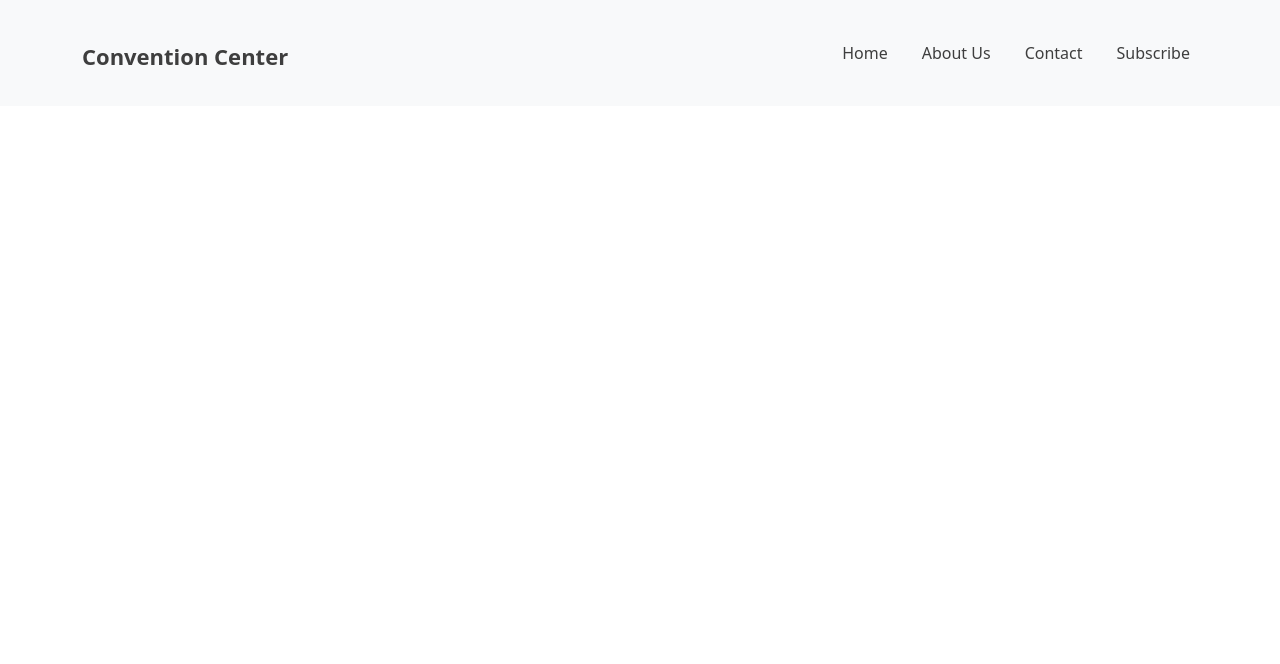
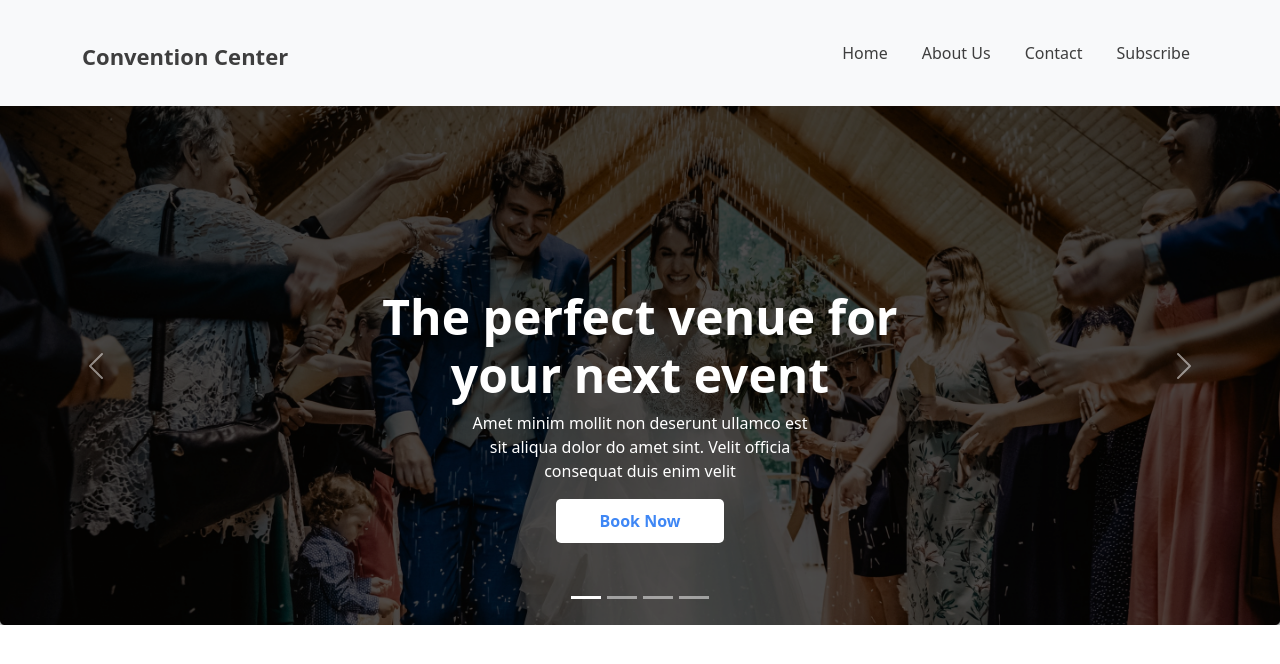
Before and after one commit to mehadi-shuvo/convention-center, a plain HTML site: page index.html in a window 1280 px wide. Drawn offline with nearby package versions, Linux system fonts and the light colour scheme.

Commit message:
banner added

```diff
--- a/css/style.css
+++ b/css/style.css
@@ -24,3 +24,50 @@
     padding: 0;
     text-transform: capitalize;
 }
+
+/* banner css starts */
+
+.carousel-item{
+    position: relative;
+    z-index: -1;
+}
+.carousel-item .overlay::after{
+    content: '';
+    position: absolute;
+    top: 0;
+    left: 0;
+    width: 100%;
+    height: 100%;
+    background-color: #0000004b;
+    z-index: 1;
+}
+.carousel-caption{
+    z-index: 2;
+}
+
+.carousel-caption h5{
+    font-weight: 600;
+    font-size: 48px;
+    color: #FFFFFF;
+    padding: 0 150px;
+}
+.carousel-caption p{
+    font-weight: 300;
+    font-size: 16px;
+    color: #FFFFFF;
+    padding: 0 280px;
+}
+
+.carousel-caption a{
+    display: inline-block;
+    font-weight: 700;
+    font-size: 16px;
+    color: #3F87F5;
+    text-decoration: none;
+    text-transform: capitalize;
+    padding: 10px 43.5px;
+    border-radius: 5px;
+    cursor: pointer;
+    background-color: #FFFFFF;
+    margin-bottom: 42px;
+}
--- a/index.html
+++ b/index.html
@@ -53,6 +53,70 @@
             </div>
           </nav>
         <!-- navbar ends -->
+
+        <!-- banner starts -->
+        <section class="banner">
+            <div id="carouselExampleCaptions" class="carousel slide">
+                <div class="carousel-indicators">
+                  <button type="button" data-bs-target="#carouselExampleCaptions" data-bs-slide-to="0" class="active" aria-current="true" aria-label="Slide 1"></button>
+                  <button type="button" data-bs-target="#carouselExampleCaptions" data-bs-slide-to="1" aria-label="Slide 2"></button>
+                  <button type="button" data-bs-target="#carouselExampleCaptions" data-bs-slide-to="2" aria-label="Slide 3"></button>
+                  <button type="button" data-bs-target="#carouselExampleCaptions" data-bs-slide-to="3" aria-label="Slide 4"></button>
+                </div>
+                <div class="carousel-inner">
+                  <div class="carousel-item active">
+                    <img src="images/banner.png" class="d-block w-100" alt="...">
+                    <div class="overlay">
+                        <div class="carousel-caption d-none d-md-block">
+                            <h5>The perfect venue for your next event</h5>
+                            <p>Amet minim mollit non deserunt ullamco est sit aliqua dolor do amet sint. Velit officia consequat duis enim velit </p>
+                            <a href="#">book now</a>
+                          </div>
+                    </div>
+
+                  </div>
+                  <div class="carousel-item">
+                    <img src="images/banner2.jpg" class="d-block w-100" alt="">
+                    <div class="overlay">
+                        <div class="carousel-caption d-none d-md-block">
+                            <h5>The perfect venue for your next event</h5>
+                            <p>Amet minim mollit non deserunt ullamco est sit aliqua dolor do amet sint. Velit officia consequat duis enim velit </p>
+                            <a href="#">book now</a>
+                          </div>
+                    </div>
+                  </div>
+                  <div class="carousel-item">
+                    <img src="images/banner3.jpg" class="d-block w-100" alt="...">
+                    <div class="overlay">
+                        <div class="carousel-caption d-none d-md-block">
+                            <h5>The perfect venue for your next event</h5>
+                            <p>Amet minim mollit non deserunt ullamco est sit aliqua dolor do amet sint. Velit officia consequat duis enim velit </p>
+                            <a href="#">book now</a>
+                          </div>
+                    </div>
+                  </div>
+                  <div class="carousel-item">
+                    <img src="images/banner4.jpg" class="d-block w-100" alt="...">
+                    <div class="overlay">
+                        <div class="carousel-caption d-none d-md-block">
+                            <h5>The perfect venue for your next event</h5>
+                            <p>Amet minim mollit non deserunt ullamco est sit aliqua dolor do amet sint. Velit officia consequat duis enim velit </p>
+                            <a href="#">book now</a>
+                          </div>
+                    </div>
+                  </div>
+                </div>
+                <button class="carousel-control-prev" type="button" data-bs-target="#carouselExampleCaptions" data-bs-slide="prev">
+                  <span class="carousel-control-prev-icon" aria-hidden="true"></span>
+                  <span class="visually-hidden">Previous</span>
+                </button>
+                <button class="carousel-control-next" type="button" data-bs-target="#carouselExampleCaptions" data-bs-slide="next">
+                  <span class="carousel-control-next-icon" aria-hidden="true"></span>
+                  <span class="visually-hidden">Next</span>
+                </button>
+              </div>
+        </section>
+        <!-- banner ends -->
     </header>
 
     <!-- body -->
```
Also changed, not shown: images/banner2.jpg (added), images/banner3.jpg (added), images/banner4.jpg (added).
